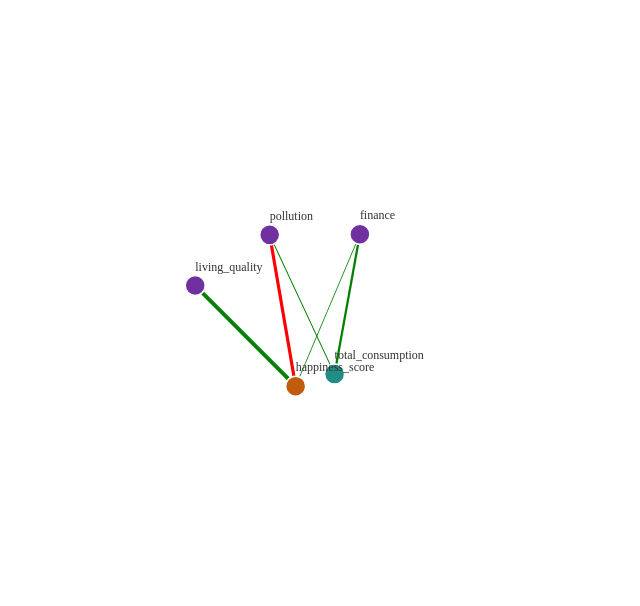
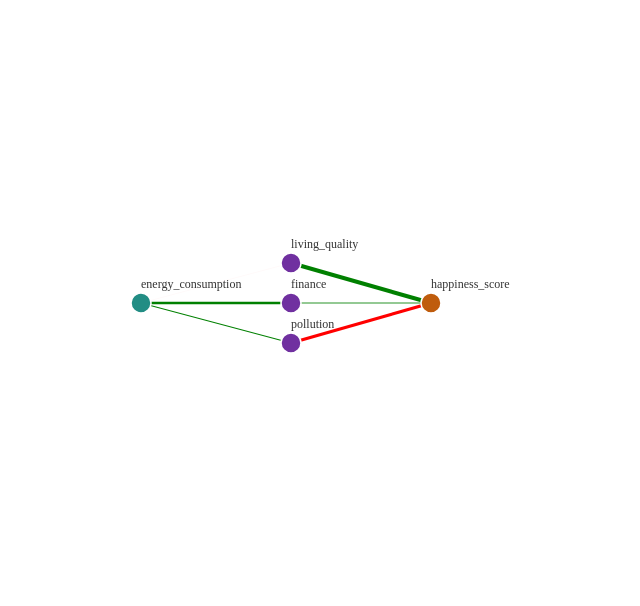
Before and after one commit to timlaw0919/COMP4462-Project, a plain HTML site: page task6.html in a window 1280 px wide. Shown: the part 5-611 px from the top of the page, without its empty margins (117-757 px from the left). Drawn offline with nearby package versions, Linux system fonts and the light colour scheme.

Commit message:
fixed task6

```diff
--- a/task6.html
+++ b/task6.html
@@ -38,16 +38,16 @@
     <script>
         const initialData = {
             nodes: [
-                { id: 'total_consumption', group: 'overview' },
-                { id: 'happiness_score', group: 'overview' },
-                { id: 'pollution', group: 'overview' },
-                { id: 'finance', group: 'overview' },
-                { id: 'living_quality', group: 'overview' }
+                { id: 'energy_consumption', group: 'overview', fx: 250, fy: 300},
+                { id: 'happiness_score', group: 'overview', fx: 540, fy: 300 },
+                { id: 'pollution', group: 'overview', fx: 400 },
+                { id: 'finance', group: 'overview', fx:400 },
+                { id: 'living_quality', group: 'overview', fx: 400 }
             ],
             links: [
-                { source: 'total_consumption', target: 'pollution', value: 0.201 },
-                { source: 'total_consumption', target: 'finance', value: 0.457 },
-                { source: 'total_consumption', target: 'living_quality', value: -0.006 },
+                { source: 'energy_consumption', target: 'pollution', value: 0.201 },
+                { source: 'energy_consumption', target: 'finance', value: 0.457 },
+                { source: 'energy_consumption', target: 'living_quality', value: -0.006 },
                 { source: 'happiness_score', target: 'pollution', value: -0.635 },
                 { source: 'happiness_score', target: 'finance', value: 0.170 },
                 { source: 'happiness_score', target: 'living_quality', value: 0.797 }
@@ -56,33 +56,33 @@
 
         const subData = {
             pollution: [
-                { id: 'air_pollutants', group: 'subfactor' }
+                { id: 'air_pollutants', group: 'subfactor', fx: 400 }
             ],
             finance: [
-                { id: 'gdp', group: 'subfactor' },
-                { id: 'unemployed_rate', group: 'subfactor' },
-                { id: 'cpi', group: 'subfactor' }
+                { id: 'gdp', group: 'subfactor', fx: 400 },
+                { id: 'unemployed_rate', group: 'subfactor' , fx: 400},
+                { id: 'cpi', group: 'subfactor', fx: 400 }
             ],
             living_quality: [
-                { id: 'human_development_index', group: 'subfactor' }
+                { id: 'human_development_index', group: 'subfactor', fx: 400}
             ]
         };
 
         const subLinks = {
             pollution: [
-                { source: 'total_consumption', target: 'air_pollutants', value: 0.201 },
+                { source: 'energy_consumption', target: 'air_pollutants', value: 0.201 },
                 { source: 'happiness_score', target: 'air_pollutants', value: -0.635 }
             ],
             finance: [
-                { source: 'total_consumption', target: 'gdp', value: 0.979 },
-                { source: 'total_consumption', target: 'unemployed_rate', value: -0.088 },
-                { source: 'total_consumption', target: 'cpi', value: -0.070 },
+                { source: 'energy_consumption', target: 'gdp', value: 0.979 },
+                { source: 'energy_consumption', target: 'unemployed_rate', value: -0.088 },
+                { source: 'energy_consumption', target: 'cpi', value: -0.070 },
                 { source: 'happiness_score', target: 'gdp', value: 0.751 },
                 { source: 'happiness_score', target: 'unemployed_rate', value: -0.043 },
                 { source: 'happiness_score', target: 'cpi', value: -0.436 }
             ],
             living_quality: [
-                { source: 'total_consumption', target: 'human_development_index', value: -0.006 },
+                { source: 'energy_consumption', target: 'human_development_index', value: -0.006 },
                 { source: 'happiness_score', target: 'human_development_index', value: 0.797 }
             ]
         };
@@ -93,7 +93,7 @@
 
         const color = d => {
             switch (d.id) {
-                case 'total_consumption': return '#228d84';
+                case 'energy_consumption': return '#228d84';
                 case 'happiness_score': return '#bf5c0d';
                 case 'pollution':
                 case 'finance':
@@ -104,7 +104,7 @@
 
         const simulation = d3.forceSimulation()
             .force("link", d3.forceLink().id(d => d.id).distance(150)) // Increase distance
-            .force("charge", d3.forceManyBody().strength(-100)) // Reduce charge strength
+            // .force("charge", d3.forceManyBody().strength(-300)) // Reduce charge strength
             .force("center", d3.forceCenter(width / 2, height / 2))
             .force("collision", d3.forceCollide().radius(20)); // Add collision force
 
@@ -190,21 +190,21 @@
                 // Expand
                 data.nodes = data.nodes.filter(n => n.id !== d.id).concat(subData[d.id]);
                 data.links = data.links.filter(l => l.source.id !== d.id && l.target.id !== d.id).concat(subLinks[d.id]);
-            } else if (d.group === 'subfactor') {
+                // console.log(data.nodes);
+                // console.log(data.links);
+            }
+                // Collapse
+            else if (d.group === 'subfactor') {
                 const overviewNode = initialData.nodes.find(n => subData[n.id] && subData[n.id].some(sub => sub.id === d.id));
+                const overviewLinks = initialData.links.filter(l => l.source === overviewNode.id || l.target === overviewNode.id);
+                // console.log(overviewNode);
+                // console.log(overviewLinks);
                 if (overviewNode) {
                     const subNodeIds = subData[overviewNode.id].map(sub => sub.id);
                     data.nodes = data.nodes.filter(n => !subNodeIds.includes(n.id)).concat(overviewNode);
-                    data.links = data.links.filter(l => !subNodeIds.includes(l.source.id) && !subNodeIds.includes(l.target.id));
-
-                    // Ensure all original overview links are restored
-                    initialData.links.forEach(link => {
-                        if (link.source === overviewNode.id || link.target === overviewNode.id) {
-                            if (!data.links.some(l => l.source.id === link.source && l.target.id === link.target)) {
-                                data.links.push(link);
-                            }
-                        }
-                    });
+                    data.links = data.links.filter(l => !subNodeIds.includes(l.source.id) && !subNodeIds.includes(l.target.id)).concat(overviewLinks);
+                    // console.log(data.nodes);
+                    // console.log(data.links);
                 }
             }
             update(data);
```
